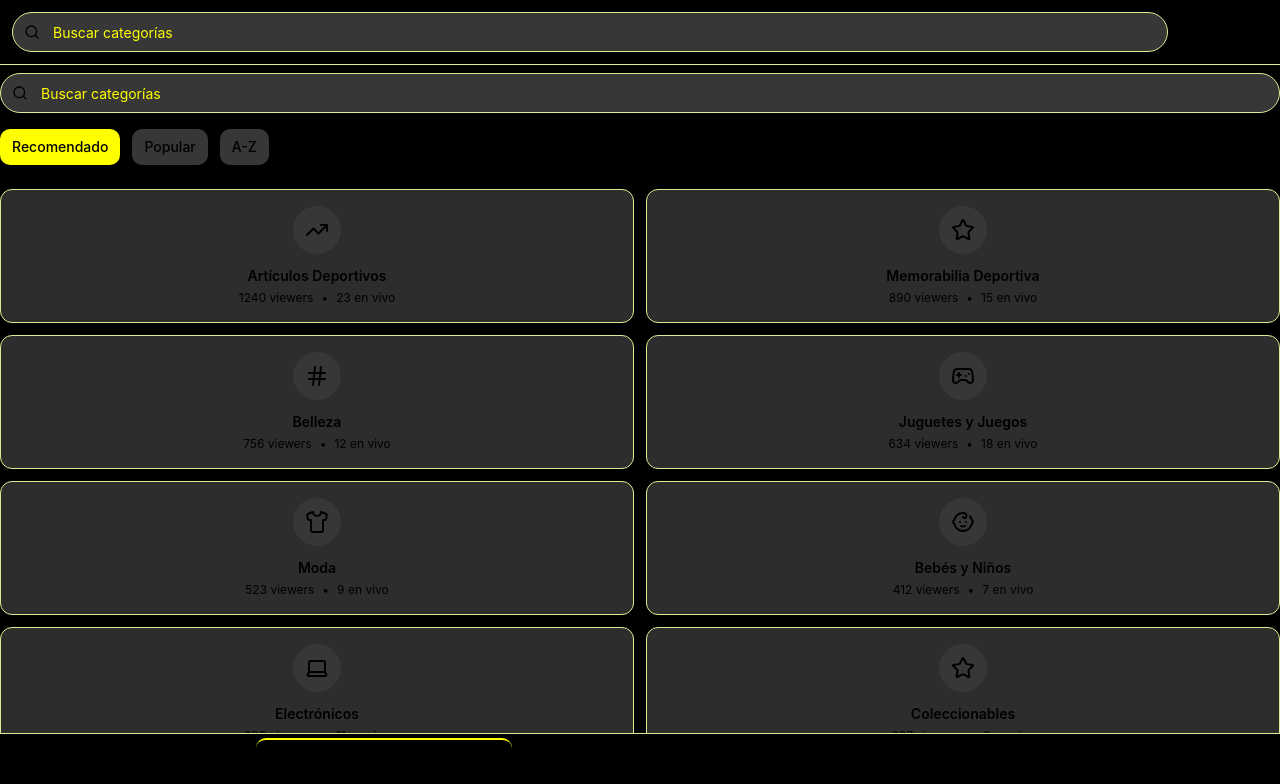
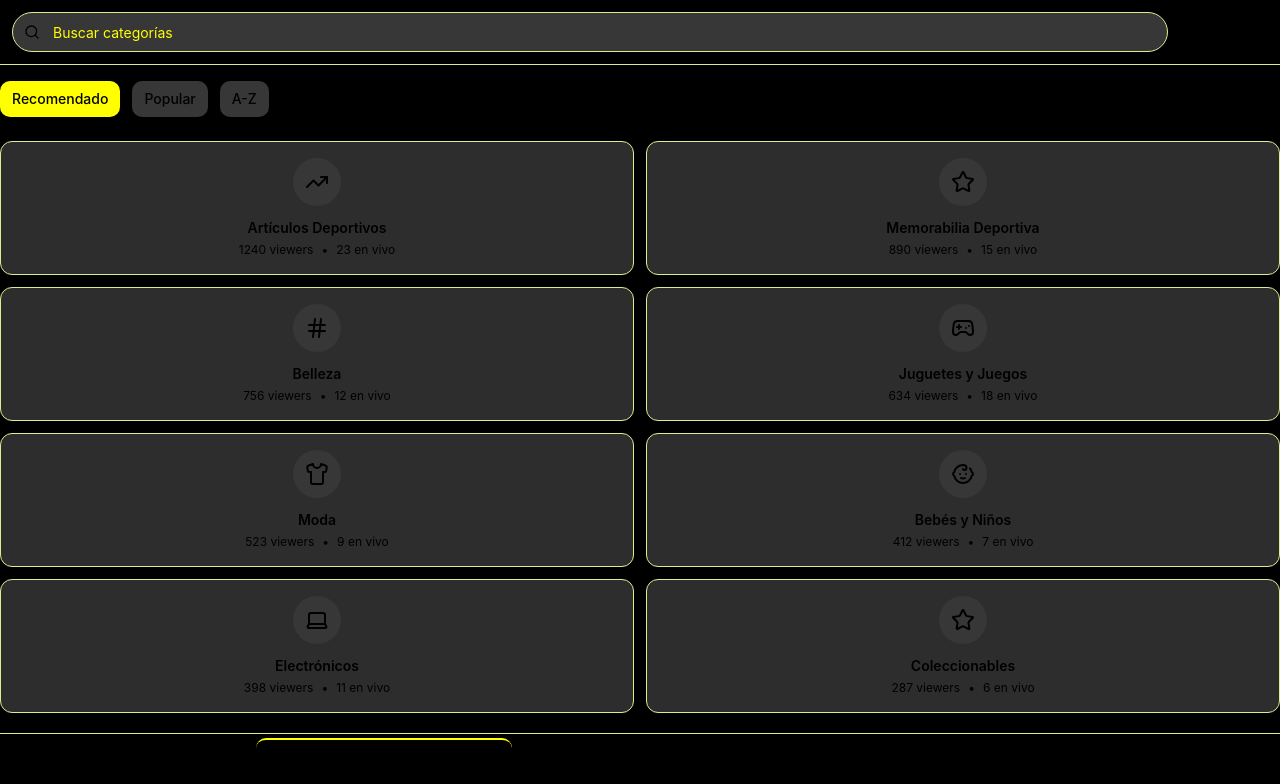
Before and after one commit to alessio0618/rematelive-en-vivo-mundo, a React (Vite) app: page /explorar in a window 1280 px wide. Shown: the top 784 px of the page. Built offline with nearby package versions, Linux system fonts and the light colour scheme.

Commit message:
Fix text visibility and duplicate search bar
Change bottom navigation and category text to white. Remove duplicate search bar from Explorar.

```diff
--- a/src/components/BottomNavBar.tsx
+++ b/src/components/BottomNavBar.tsx
@@ -41,7 +41,7 @@ const BottomNavBar = () => {
               className={`flex flex-col items-center space-y-1 h-auto py-2 px-3 min-w-0 flex-1 hover:bg-accent/20 transition-colors ${
                 isActive
                   ? 'text-foreground border-t-2 border-foreground'
-                  : 'text-muted-foreground border-t-2 border-transparent'
+                  : 'text-foreground border-t-2 border-transparent'
               }`}
             >
               <Icon className="w-6 h-6" />
--- a/src/pages/Explorar.tsx
+++ b/src/pages/Explorar.tsx
@@ -1,7 +1,6 @@
 
 import React, { useState } from 'react';
-import { Search, TrendingUp, Hash, Gamepad2, Shirt, Baby, Laptop, Star } from 'lucide-react';
-import { Input } from '@/components/ui/input';
+import { TrendingUp, Hash, Gamepad2, Shirt, Baby, Laptop, Star } from 'lucide-react';
 import { Button } from '@/components/ui/button';
 import { Card } from '@/components/ui/card';
 import SearchBar from '@/components/SearchBar';
@@ -84,19 +83,8 @@ const Explorar = () => {
       <SearchBar placeholder="Buscar categorías" />
 
       <main className="mobile-padding pb-24">
-        {/* Search bar adicional específica para categorías */}
-        <div className="mb-4 mt-2">
-          <div className="relative">
-            <Search className="absolute left-3 top-1/2 transform -translate-y-1/2 text-muted-foreground w-4 h-4" />
-            <Input
-              placeholder="Buscar categorías"
-              className="pl-10 bg-muted border-border text-foreground placeholder:text-muted-foreground rounded-full h-10"
-            />
-          </div>
-        </div>
-
         {/* Filter tabs */}
-        <div className="flex space-x-3 mb-6 overflow-x-auto scrollbar-hide">
+        <div className="flex space-x-3 mb-6 mt-4 overflow-x-auto scrollbar-hide">
           {filters.map((filter) => (
             <Button
               key={filter}
@@ -125,11 +113,11 @@ const Explorar = () => {
               >
                 <div className="flex flex-col items-center text-center space-y-3">
                   <div className="w-12 h-12 bg-muted rounded-full flex items-center justify-center">
-                    <Icon className="w-6 h-6 text-muted-foreground" />
+                    <Icon className="w-6 h-6 text-foreground" />
                   </div>
                   <div>
                     <h3 className="text-foreground font-semibold text-sm mb-1">{category.name}</h3>
-                    <div className="flex items-center justify-center space-x-2 text-xs text-muted-foreground">
+                    <div className="flex items-center justify-center space-x-2 text-xs text-foreground">
                       <span>{category.viewerCount} viewers</span>
                       <span>•</span>
                       <span>{category.liveCount} en vivo</span>
```
